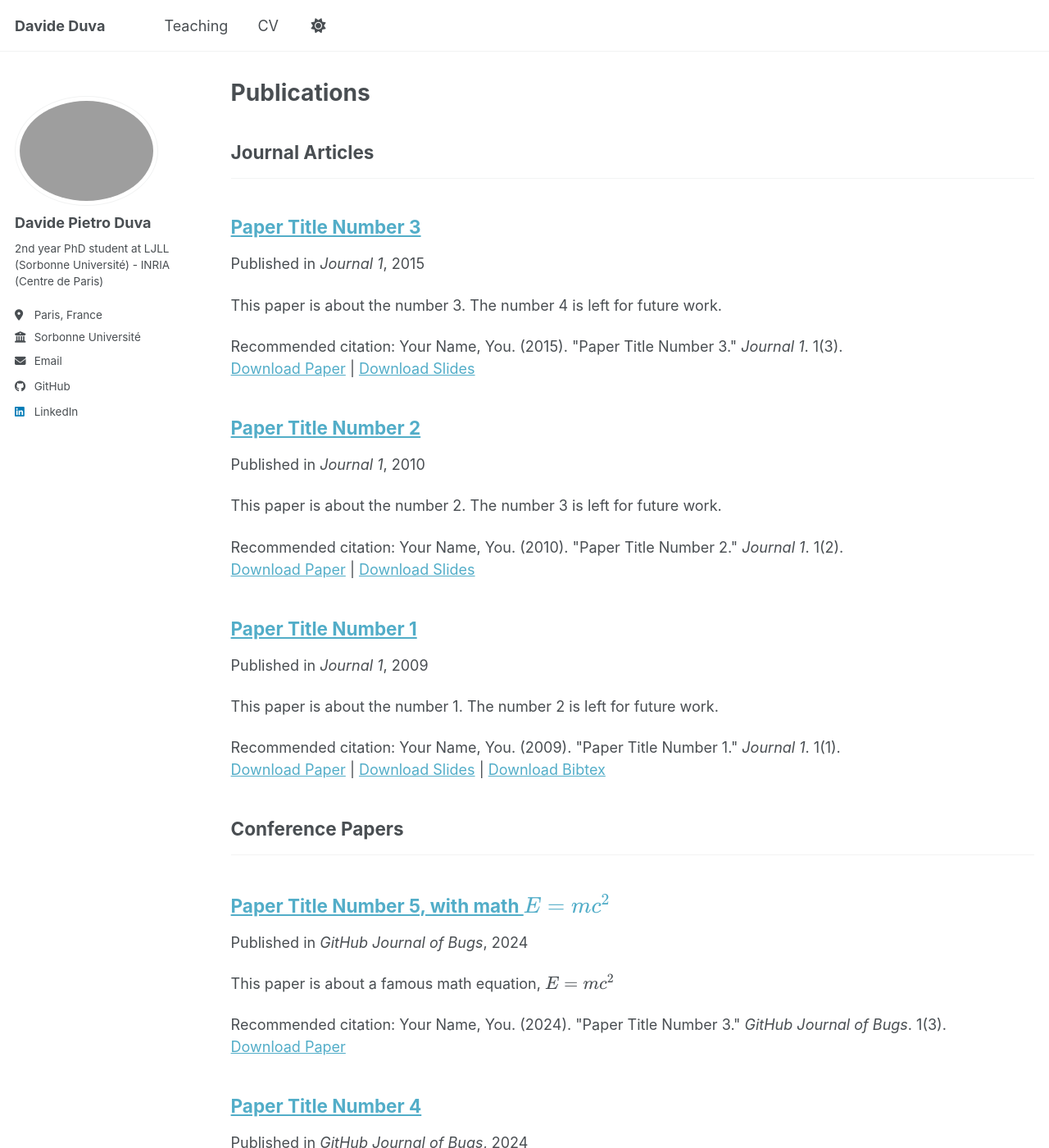
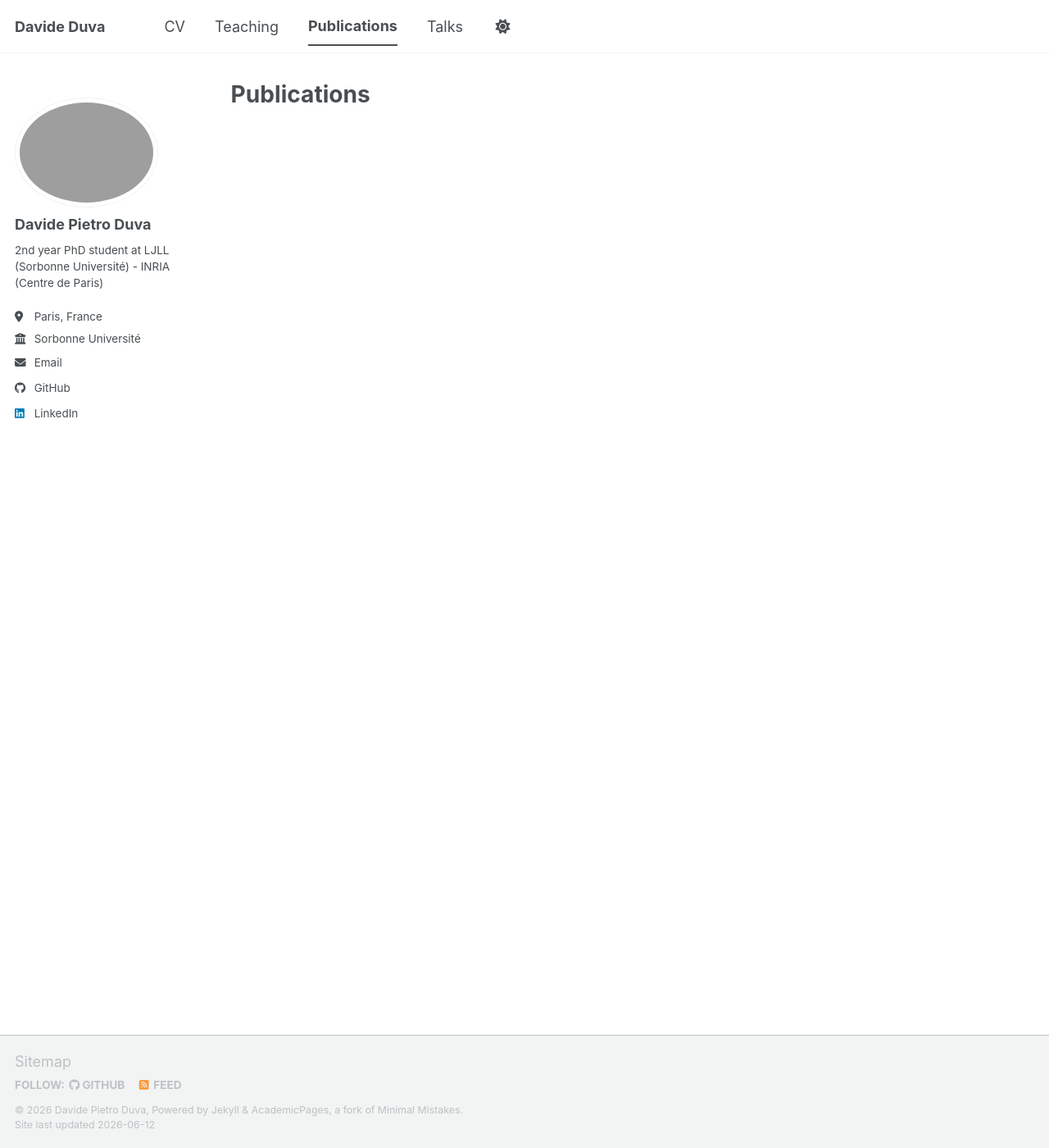
Before and after one commit to davideduva/davideduva.github.io, a Jekyll site: the page built from _pages/publications.html, in a window 1280 px wide and 1400 px high. Shown: the whole window at 82% size. Built offline with Jekyll 4.4.1, drawn with Linux system fonts in a browser that asks for light colours; a script bundle is joined from its source files by our own code; library files that are not in the unit come from our copies; a file with an impossible date is left out; some of the changed text lies outside the part shown.

Commit message:
Teaching, publications and talks

```diff
--- a/_publications/2009-10-01-paper-title-number-1.md
+++ /dev/null
@@ -1,14 +0,0 @@
----
-title: "Paper Title Number 1"
-collection: publications
-category: manuscripts
-permalink: /publication/2009-10-01-paper-title-number-1
-excerpt: 'This paper is about the number 1. The number 2 is left for future work.'
-date: 2009-10-01
-venue: 'Journal 1'
-slidesurl: 'https://academicpages.github.io/files/slides1.pdf'
-paperurl: 'https://academicpages.github.io/files/paper1.pdf'
-bibtexurl: 'https://academicpages.github.io/files/bibtex1.bib'
-citation: 'Your Name, You. (2009). &quot;Paper Title Number 1.&quot; <i>Journal 1</i>. 1(1).'
----
-The contents above will be part of a list of publications, if the user clicks the link for the publication than the contents of section will be rendered as a full page, allowing you to provide more information about the paper for the reader. When publications are displayed as a single page, the contents of the above "citation" field will automatically be included below this section in a smaller font.
--- a/_publications/2010-10-01-paper-title-number-2.md
+++ /dev/null
@@ -1,14 +0,0 @@
----
-title: "Paper Title Number 2"
-collection: publications
-category: manuscripts
-permalink: /publication/2010-10-01-paper-title-number-2
-excerpt: 'This paper is about the number 2. The number 3 is left for future work.'
-date: 2010-10-01
-venue: 'Journal 1'
-slidesurl: 'https://academicpages.github.io/files/slides2.pdf'
-paperurl: 'https://academicpages.github.io/files/paper2.pdf'
-citation: 'Your Name, You. (2010). &quot;Paper Title Number 2.&quot; <i>Journal 1</i>. 1(2).'
----
-
-The contents above will be part of a list of publications, if the user clicks the link for the publication than the contents of section will be rendered as a full page, allowing you to provide more information about the paper for the reader. When publications are displayed as a single page, the contents of the above "citation" field will automatically be included below this section in a smaller font.
--- a/_publications/2015-10-01-paper-title-number-3.md
+++ /dev/null
@@ -1,14 +0,0 @@
----
-title: "Paper Title Number 3"
-collection: publications
-category: manuscripts
-permalink: /publication/2015-10-01-paper-title-number-3
-excerpt: 'This paper is about the number 3. The number 4 is left for future work.'
-date: 2015-10-01
-venue: 'Journal 1'
-slidesurl: 'https://academicpages.github.io/files/slides3.pdf'
-paperurl: 'https://academicpages.github.io/files/paper3.pdf'
-citation: 'Your Name, You. (2015). &quot;Paper Title Number 3.&quot; <i>Journal 1</i>. 1(3).'
----
-
-The contents above will be part of a list of publications, if the user clicks the link for the publication than the contents of section will be rendered as a full page, allowing you to provide more information about the paper for the reader. When publications are displayed as a single page, the contents of the above "citation" field will automatically be included below this section in a smaller font.
--- a/_publications/2025-06-08-paper-title-number-5.md
+++ /dev/null
@@ -1,13 +0,0 @@
----
-title: "Paper Title Number 5, with math $$E=mc^2$$"
-collection: publications
-category: conferences
-permalink: /publication/2024-02-17-paper-title-number-4
-excerpt: 'This paper is about a famous math equation, $$E=mc^2$$'
-date: 2024-02-17
-venue: 'GitHub Journal of Bugs'
-paperurl: 'https://academicpages.github.io/files/paper3.pdf'
-citation: 'Your Name, You. (2024). &quot;Paper Title Number 3.&quot; <i>GitHub Journal of Bugs</i>. 1(3).'
----
-
-Using [MathJax](https://www.mathjax.org/) in the description is supported - $$E=mc^2$$ - however, the use must be mindful that the default delimiters are `$$...$$` and `\\[...\\]` which differs from the `$...$` that is typically expected.
```
Also changed, not shown: _data/navigation.yml (+8 -8 lines), _pages/about.md (+1 -1 lines), _publications/2024-02-17-paper-title-number-4.md (deleted, +0 -13 lines), _publications/future-publications.md (added, +1 -0 lines), _talks/2012-03-01-talk-1.md (deleted, +0 -11 lines), _talks/2013-03-01-tutorial-1.md (deleted, +0 -13 lines), _talks/2014-02-01-talk-2.md (deleted, +0 -13 lines), _talks/2014-03-01-talk-3.md (deleted, +0 -11 lines), _talks/future-talks.md (added, +1 -0 lines), _teaching/2014-spring-teaching-1.md (deleted, +0 -20 lines), _teaching/2015-spring-teaching-2.md (deleted, +0 -20 lines), _teaching/Fourier-analysis.md (added, +8 -0 lines), _teaching/NA_EDP.md (added, +8 -0 lines), _teaching/maths-engineering.md (added, +8 -0 lines).
